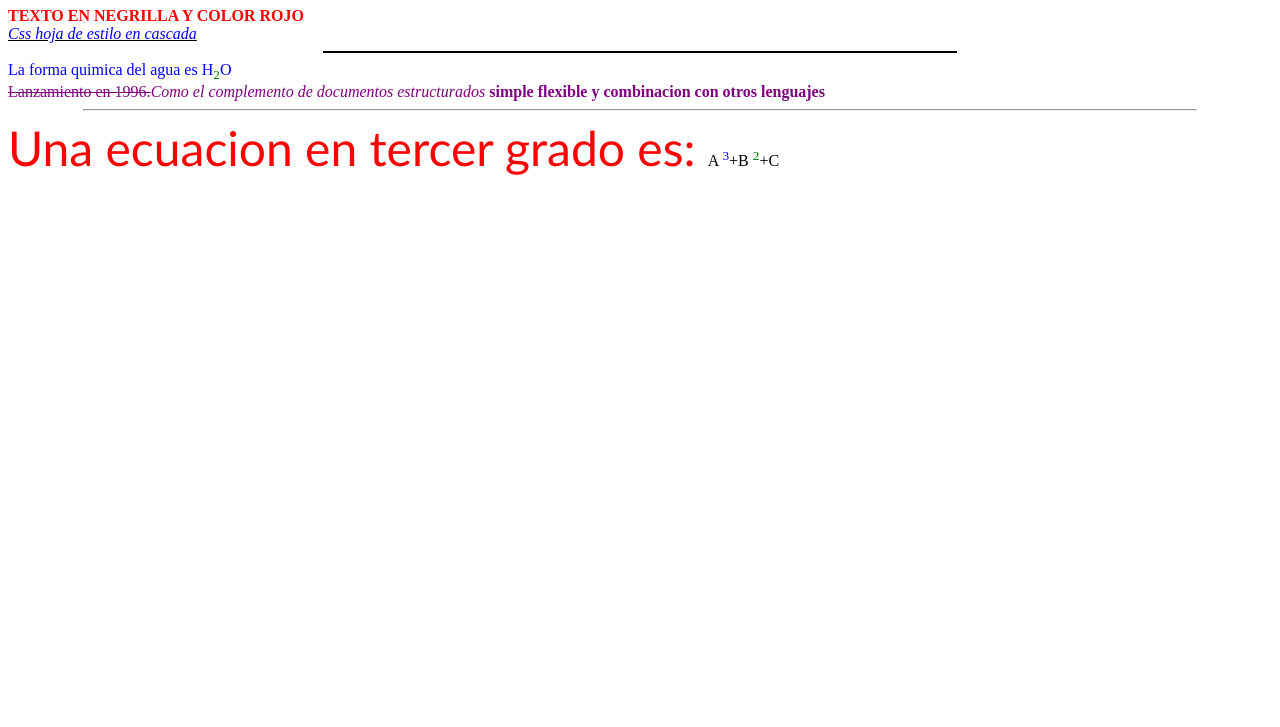
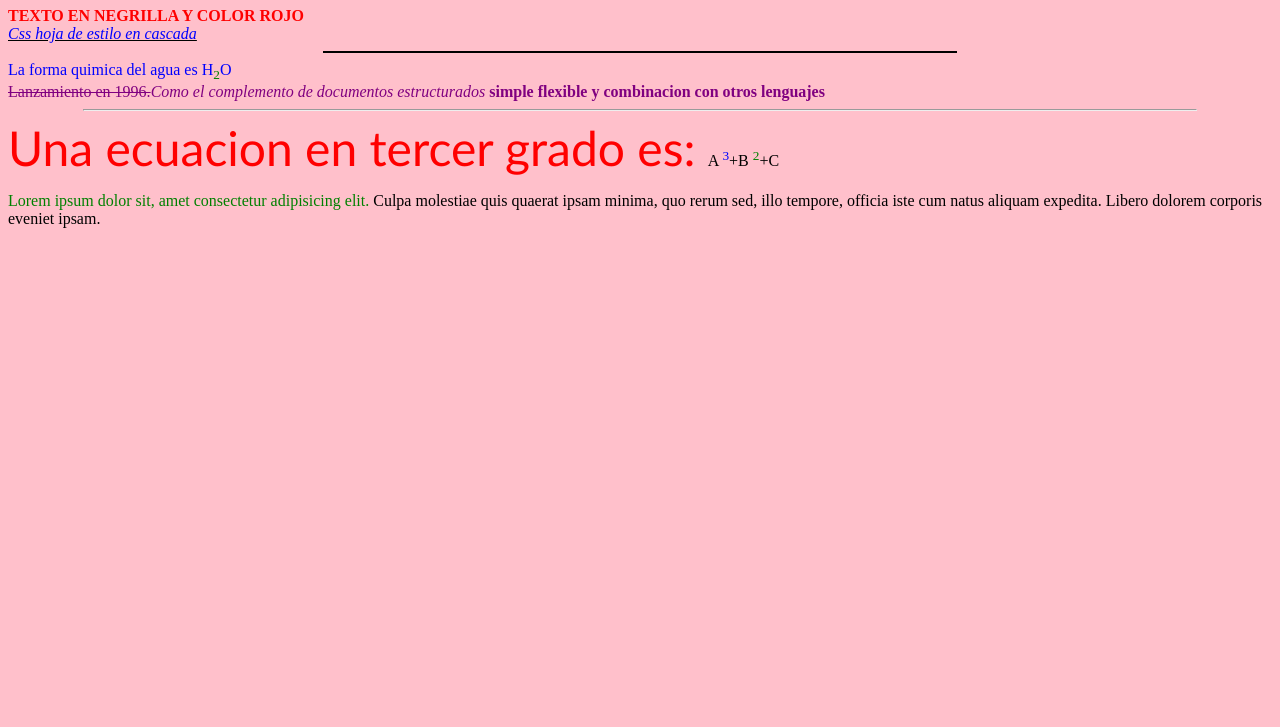
Before and after one commit to kevin-osorio/HTML, a plain HTML site: page HTML/INTRO HTML.html in a window 1280 px wide. Shown: the part 73-800 px from the top of the page. Drawn offline with Linux system fonts and the light colour scheme.

Commit message:
update 11/08/2022

```diff
--- a/HTML/INTRO HTML.html
+++ b/HTML/INTRO HTML.html
@@ -6,7 +6,7 @@
     <meta name="viewport" content="width=device-width, initial-scale=1.0">
     <title>INTRO HTML</title>
 </head>
-<body>
+<body bgcolor="pink">
     <h1>INTRODUCCION HTML CSS</h1>
     <b><font color="red">TEXTO EN NEGRILLA Y COLOR ROJO</font></b>
     <br>
@@ -18,7 +18,7 @@
    <hr align="center" width="88%">
    <font color="red" size="12" face="calibri">Una ecuacion en tercer grado es:
    </font>A <sup><font color="blue">3</font></sup>+B <sup><font color="green">2</font></sup>+C
-
+<p><font face="jokerman" color="green"> Lorem ipsum dolor sit, amet consectetur adipisicing elit.</font> Culpa molestiae quis quaerat ipsam minima, quo rerum sed, illo tempore, officia iste cum natus aliquam expedita. Libero dolorem corporis eveniet ipsam.</p>
 </body>
 </html>
 </body>
```
